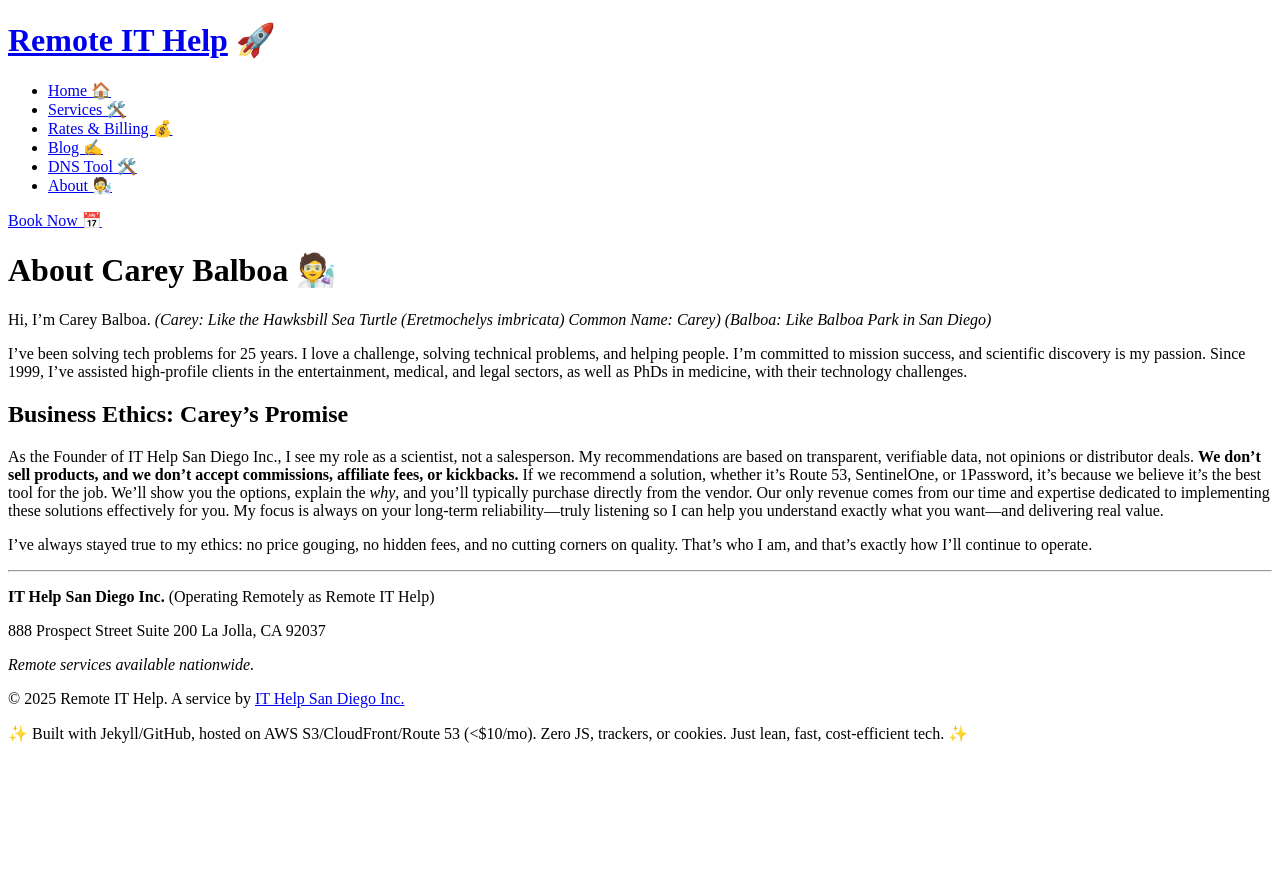
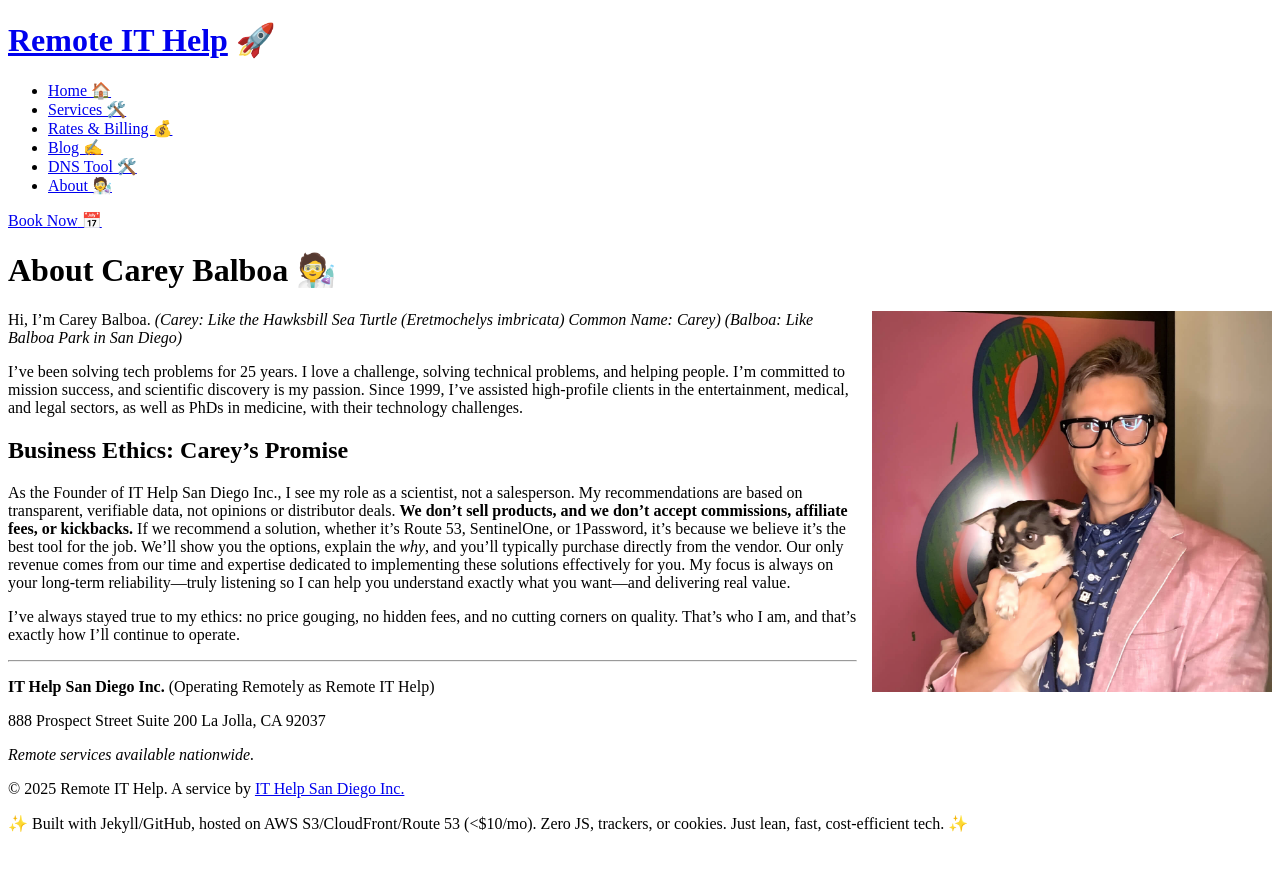
Before and after one commit to careyjames/remote-it-help-site, a Jekyll site: the page built from about.md, in a window 1280 px wide. Shown: the top 872 px of the page. Built offline with Jekyll 4.4.1, drawn with Linux system fonts in a browser that asks for light colours.

Commit message:
Update about.md

```diff
--- a/about.md
+++ b/about.md
@@ -16,7 +16,8 @@
       "@type": "Person",
       "name": "Carey Balboa",
       "jobTitle": "Founder",
-      "description": "25+ years experience in IT support, specializing in Mac, iOS, DNS, email, and cybersecurity."
+      "description": "25+ years experience in IT support, specializing in Mac, iOS, DNS, email, and cybersecurity.",
+      "image": "{{ site.url }}/assets/images/carey-balboa.jpeg"
     },
     "address": {
       "@type": "PostalAddress",
@@ -34,6 +35,8 @@
 </script>
 
 # About Carey Balboa 🧑‍🔬
+
+![Carey Balboa, Founder of Remote IT Help, with his service animal Tango.](/assets/images/carey-balboa.jpeg){: width="400" loading="lazy" style="float: right; margin-left: 15px; margin-bottom: 15px;" }
 
 Hi, I’m Carey Balboa.
 *(Carey: Like the Hawksbill Sea Turtle (Eretmochelys imbricata) Common Name: Carey)*
```
